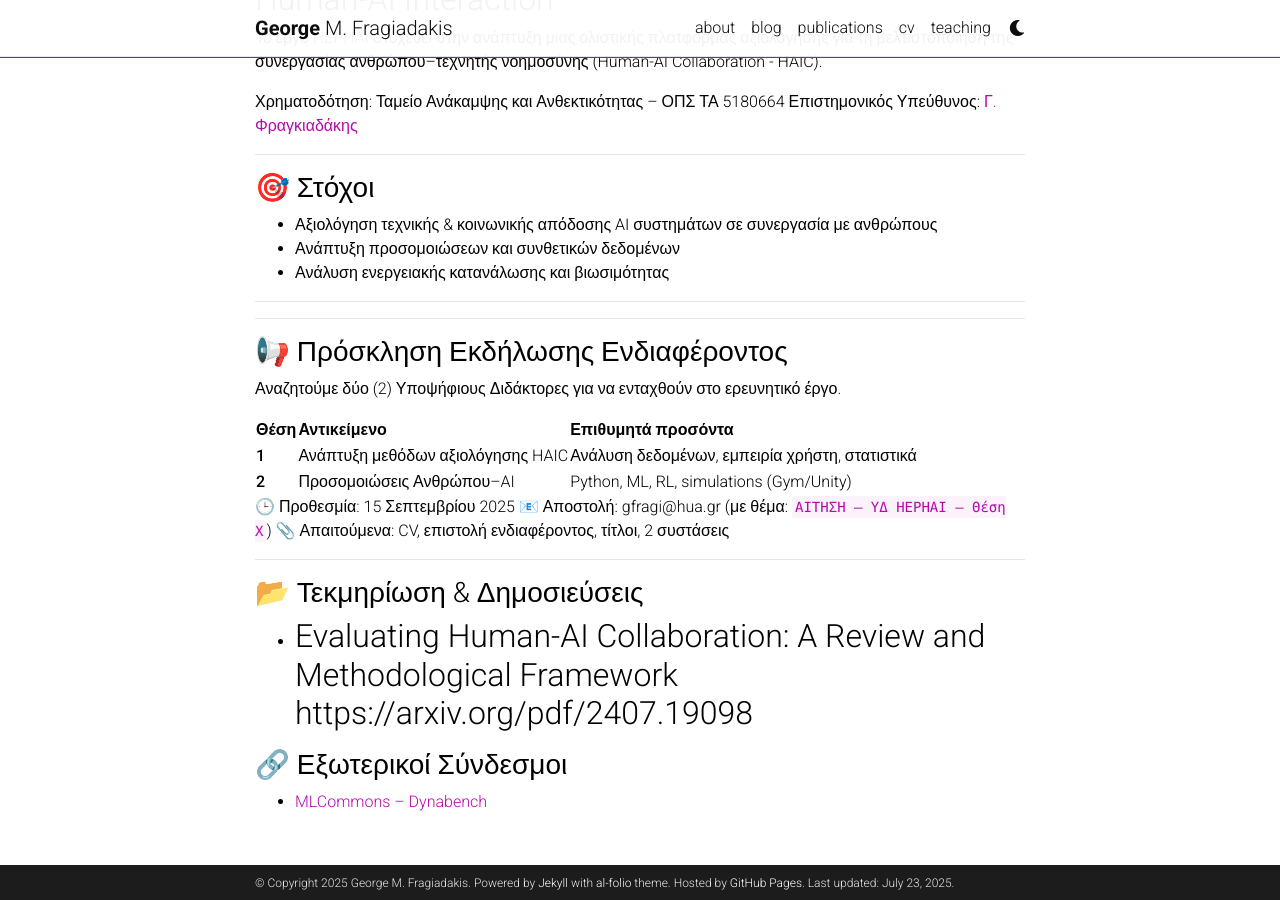
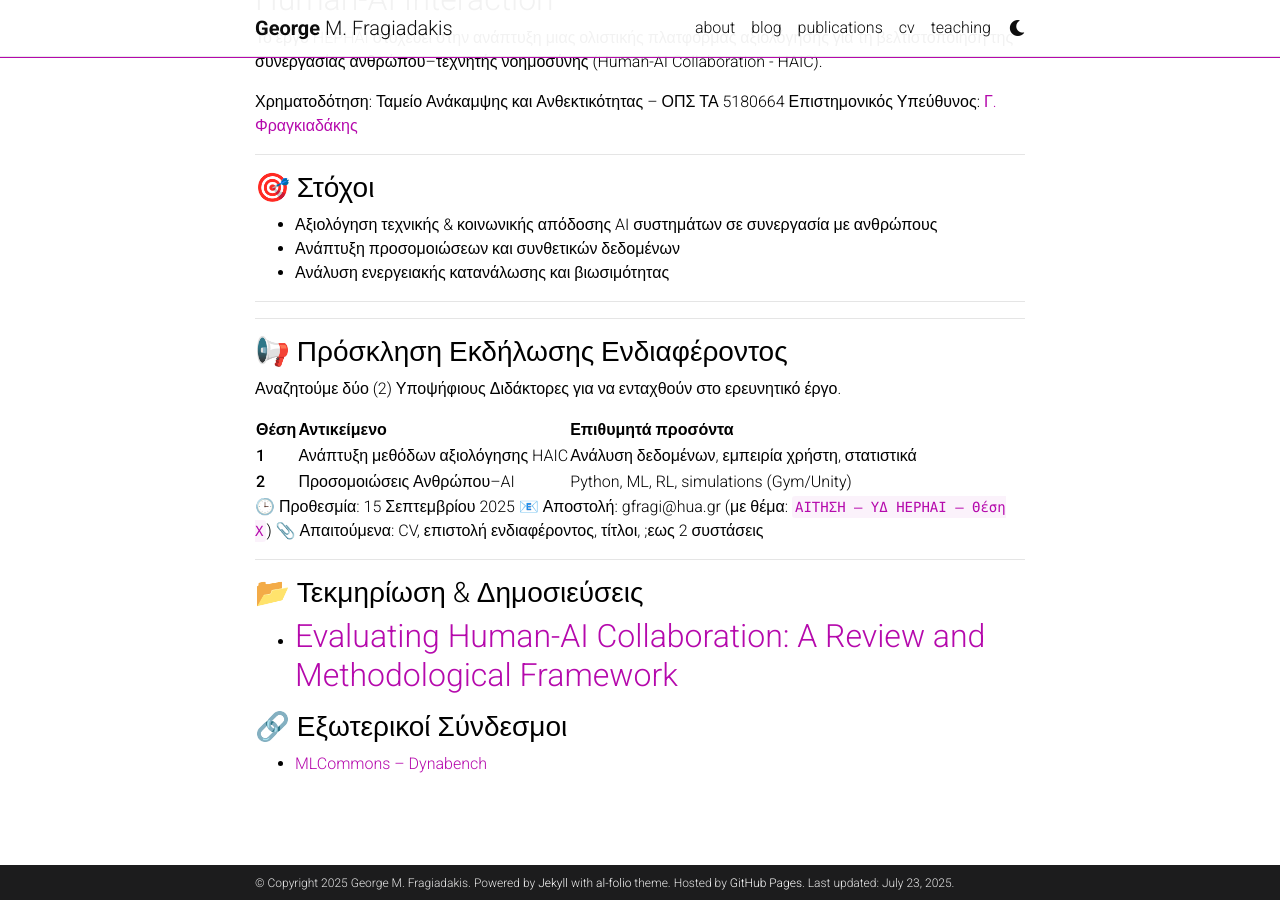
Before and after one commit to gfragi/gfragi.github.io, a Jekyll site: the page built from _pages/hephai.md, in a window 1280 px wide and 900 px high, scrolled down 999 px. Built offline with Jekyll 4.4.1, drawn with Linux system fonts in a browser that asks for light colours; full-size pictures stand in for the smaller copies a plugin makes; comment, search, counter and statistics services are not loaded; a style sheet for code colours, icons or effects is not loaded.

Commit message:
add paper

```diff
--- a/_pages/hephai.md
+++ b/_pages/hephai.md
@@ -47,13 +47,13 @@ nav_order: 4
 
 🕒 **Προθεσμία**: 15 Σεπτεμβρίου 2025
 📧 **Αποστολή**: gfragi@hua.gr (με θέμα: `ΑΙΤΗΣΗ – ΥΔ HEPHAI – Θέση Χ`)
-📎 **Απαιτούμενα**: CV, επιστολή ενδιαφέροντος, τίτλοι, 2 συστάσεις
+📎 **Απαιτούμενα**: CV, επιστολή ενδιαφέροντος, τίτλοι, ;εως 2 συστάσεις
 
 ---
 
 ### 📂 Τεκμηρίωση & Δημοσιεύσεις
 
-- Evaluating Human-AI Collaboration: A Review and Methodological Framework https://arxiv.org/pdf/2407.19098
+- [Evaluating Human-AI Collaboration: A Review and Methodological Framework](https://arxiv.org/pdf/2407.19098)
 ---
 
 ### 🔗 Εξωτερικοί Σύνδεσμοι
```
